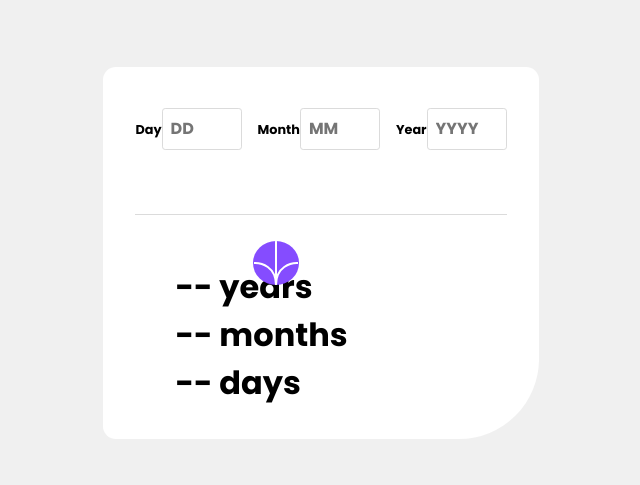
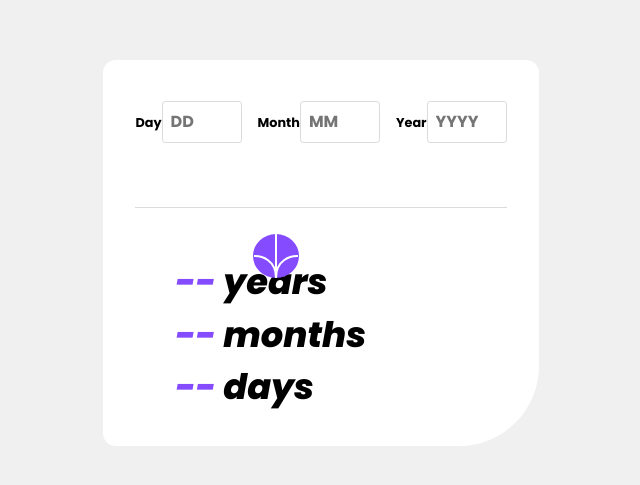
Before and after one commit to sclingan/age-calculator-app, a React (Vite) app: page / in a window 1280 px wide. Shown: the part 147-632 px from the top of the page, without its empty margins (319-959 px from the left). Built offline with nearby package versions, Linux system fonts and the light colour scheme.

Commit message:
Adding error states

```diff
--- a/src/App.css
+++ b/src/App.css
@@ -45,6 +45,7 @@ p, h1, h2, h3, h4, h5, h6 {
 TODO:
     fix button placement, try not using position absolute
     fix form spacing
+    fix font weight
 */
 body {
   display: flex;
@@ -89,12 +90,23 @@ label {
   font-size: 0.8rem;
 }
 
+.label-error {
+  font-size: 0.8rem;
+  color: hsl(0, 100%, 67%);
+}
+
 input {
   border: 0.05rem solid hsl(0, 0%, 86%);
   border-radius: 0.2rem;
   padding: 0.5rem;
   max-width: 5rem;
   font-size: 1rem;
+}
+
+.error {
+  font-size: 0.5rem;
+  color: hsl(0, 100%, 67%);
+  padding-top: 0.5rem;
 }
 
 button {
@@ -118,4 +130,14 @@ section {
 ul {
   list-style-type: none;
   padding-top: 3rem;
+}
+
+li {
+  font-size: 2.2rem;
+  font-style: italic;
+  font-weight: 800;
+}
+
+span {
+  color: hsl(259, 100%, 65%);
 }/*# sourceMappingURL=App.css.map */
--- a/src/App.scss
+++ b/src/App.scss
@@ -9,14 +9,15 @@ $neutral-smoke: hsl(0, 1%, 44%);
 $neutral-offblack: hsl(0, 0%, 8%);
 $font-size: 2rem;
 $ff: 'Poppins';
-$fw-400i : 400;
+$fw-400: 400;
 $fw-700: 700;
-$fw-800i: 800;
+$fw-800: 800i;
 
 /*
 TODO:
     fix button placement, try not using position absolute
     fix form spacing
+    fix font weight
 */
 
 body {
@@ -28,7 +29,7 @@ body {
     padding-inline: 1rem;
     font-family: $ff;
     font-size: $font-size;
-    font-weight: $fw-400i;
+    font-weight: $fw-400;
 }
 
 .sr-only:not(:focus):not(:active) {
@@ -64,12 +65,23 @@ label {
     font-size: 0.8rem;
 }
 
+.label-error {
+    font-size: 0.8rem;
+    color: $primary-red;
+}
+
 input {
     border: 0.05rem solid $neutral-grey;
     border-radius: 0.2rem;
     padding: 0.5rem;
     max-width: 5rem;
     font-size: 1rem;
+}
+
+.error {
+    font-size: 0.5rem;
+    color: $primary-red;
+    padding-top: 0.5rem;
 }
 
 button {
@@ -96,4 +108,11 @@ ul {
 }
 
 li {
+    font-size: 2.2rem;
+    font-style: italic;
+    font-weight: 800;
 }
+
+span {
+    color: $primary-purple;
+}
--- a/src/form.tsx
+++ b/src/form.tsx
@@ -38,14 +38,17 @@ function Form() {
           <div>
           <label htmlFor='day'>Day</label>
           <input id='day' value={day} onChange={e => setDay(e.target.value)} placeholder='DD'></input>
+          <p className='sr-only'>Must be a valid date</p>
           </div>
           <div>
           <label htmlFor='month'>Month</label>
           <input id='month' value={month} onChange={e => setMonth(e.target.value)} placeholder='MM'></input>
+          <p className='sr-only'>Must be a valid month</p>
           </div>
           <div>
           <label htmlFor='year'>Year</label>
           <input id='year' value={year} onChange={e => setYear(e.target.value)} placeholder='YYYY'></input>
+          <p className='sr-only'>Must be in the past</p>
           </div>
           <button onClick={getAge}>
             <svg xmlns="http://www.w3.org/2000/svg" width="46" height="44"><g fill="none" stroke="#fff" strokeWidth="2">
@@ -53,9 +56,9 @@ function Form() {
           </button>
         </form>
           <ul>
-            <li>{ansYear} years</li>
-            <li>{ansMonth} months</li>
-            <li>{ansDay} days</li>
+            <li><span className='answer'>{ansYear}</span> years</li>
+            <li><span className='answer'>{ansMonth}</span> months</li>
+            <li><span className='answer'>{ansDay}</span> days</li>
            </ul>
     </main>
   )
```
Also changed, not shown: 1 other file (tests, documents, lock files or other folders).
